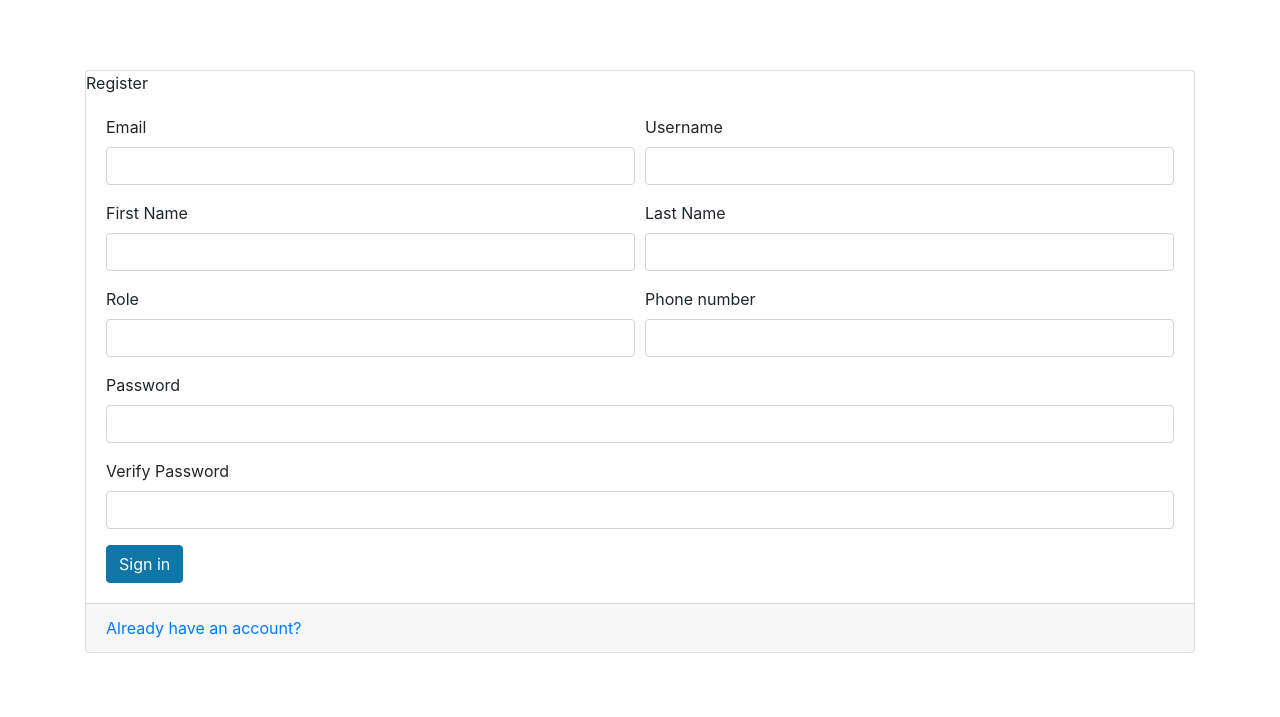
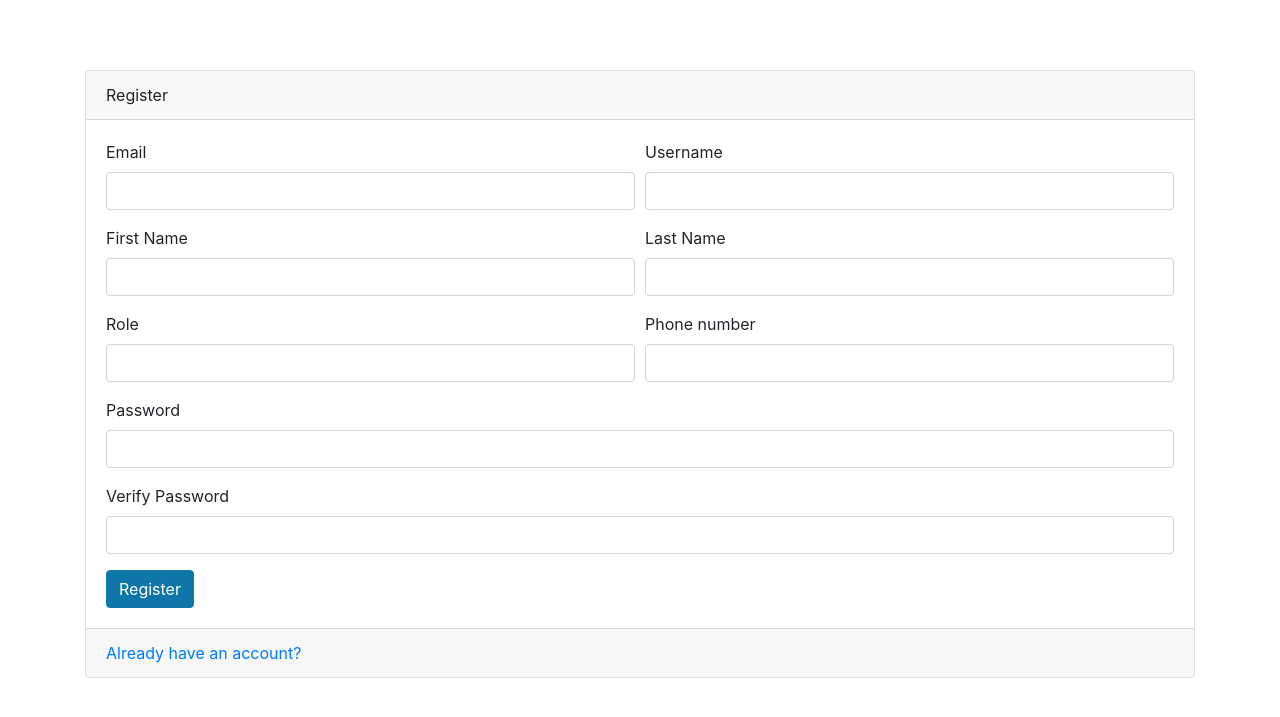
Before and after one commit to MdJiyaulHaq/Todo-FastAPI, a FastAPI app: page /auth/register-page in a window 1280 px wide. Shown: the top 717 px of the page. Run offline with FastAPI, Linux system fonts and the light colour scheme; parts of the project's set-up code (start-up, migrations or seed data) failed here and were passed over; some libraries are stand-ins or nearby versions.

Commit message:
Refactor login and registration templates for improved structure and consistency

```diff
--- a/templates/login.html
+++ b/templates/login.html
@@ -1,5 +1,4 @@
 {% include "layout.html" %}
-
 
     <div class="container">
         <div class="card">
--- a/templates/register.html
+++ b/templates/register.html
@@ -1,11 +1,11 @@
 {% include "layout.html" %}
 <div class="container">
     <div class="card">
-            <div class="car-header">
+        <div class="card-header">
             Register
         </div>
         <div class="card-body">
-                <form action="" id="registerForm">
+            <form action="/auth/register" id="registerForm" method="post">
                 <div class="form-row">
                     <div class="form-group col-md-6">
                         <label for="">Email</label>
@@ -39,15 +39,13 @@
                 </div>
                 <div class="form-group">
                     <label for="">Password</label>
-                        <input type="password" class="form-control" name="password" autocomplete="new-password"
-                            required>
+                    <input type="password" class="form-control" name="password" autocomplete="new-password" required>
                 </div>
                 <div class="form-group">
                     <label for="">Verify Password</label>
-                        <input type="password" class="form-control" name="password2" autocomplete="new-password"
-                            required>
+                    <input type="password" class="form-control" name="password2" autocomplete="new-password" required>
                 </div>
-                    <button type="submit" class="btn btn-primary"> Sign in</button>
+                <button type="submit" class="btn btn-primary">Register</button>
             </form>
         </div>
         <div class="card-footer text-muted">
```
Lines whose indentation alone changed are shown as unchanged.
